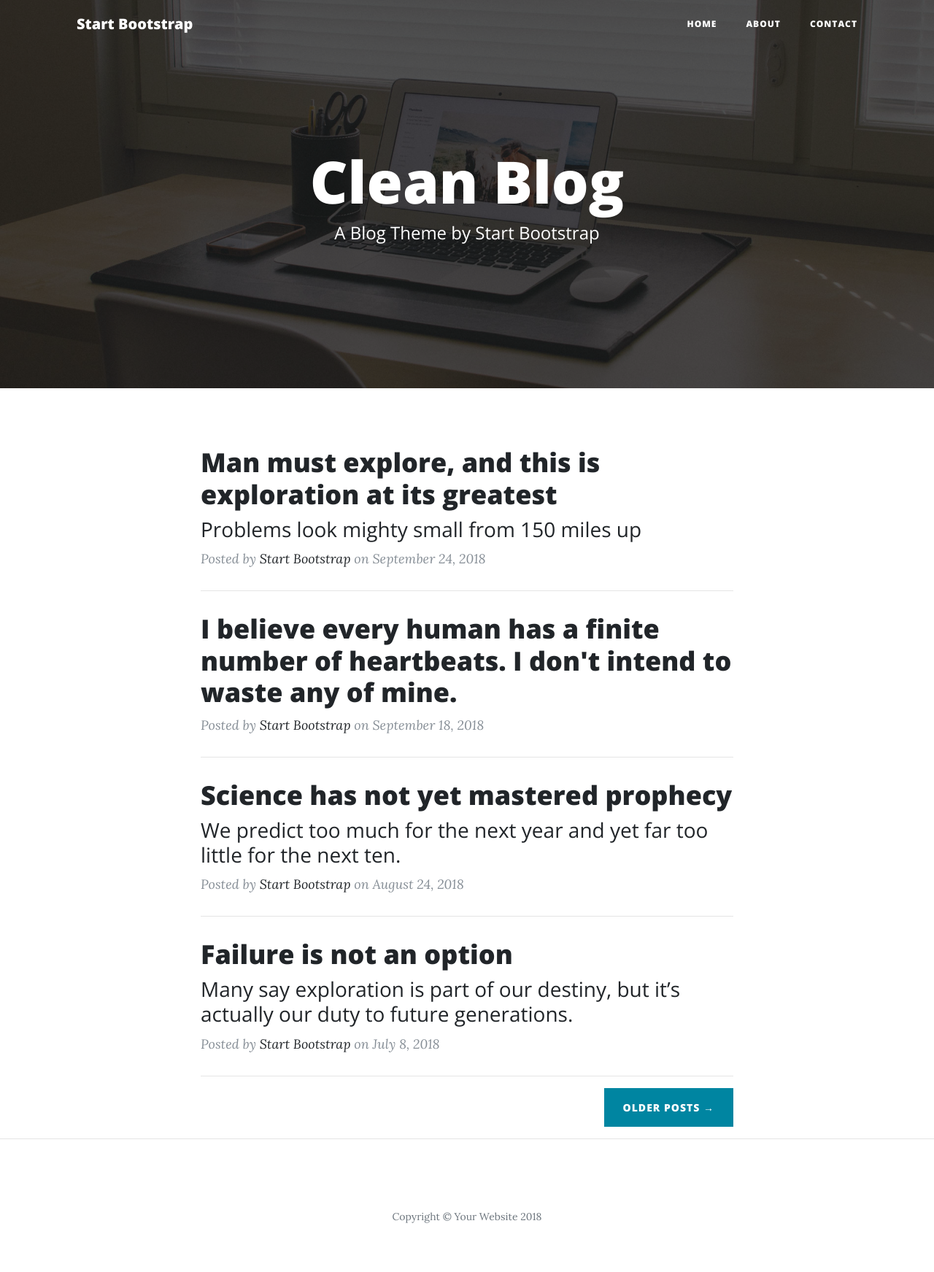
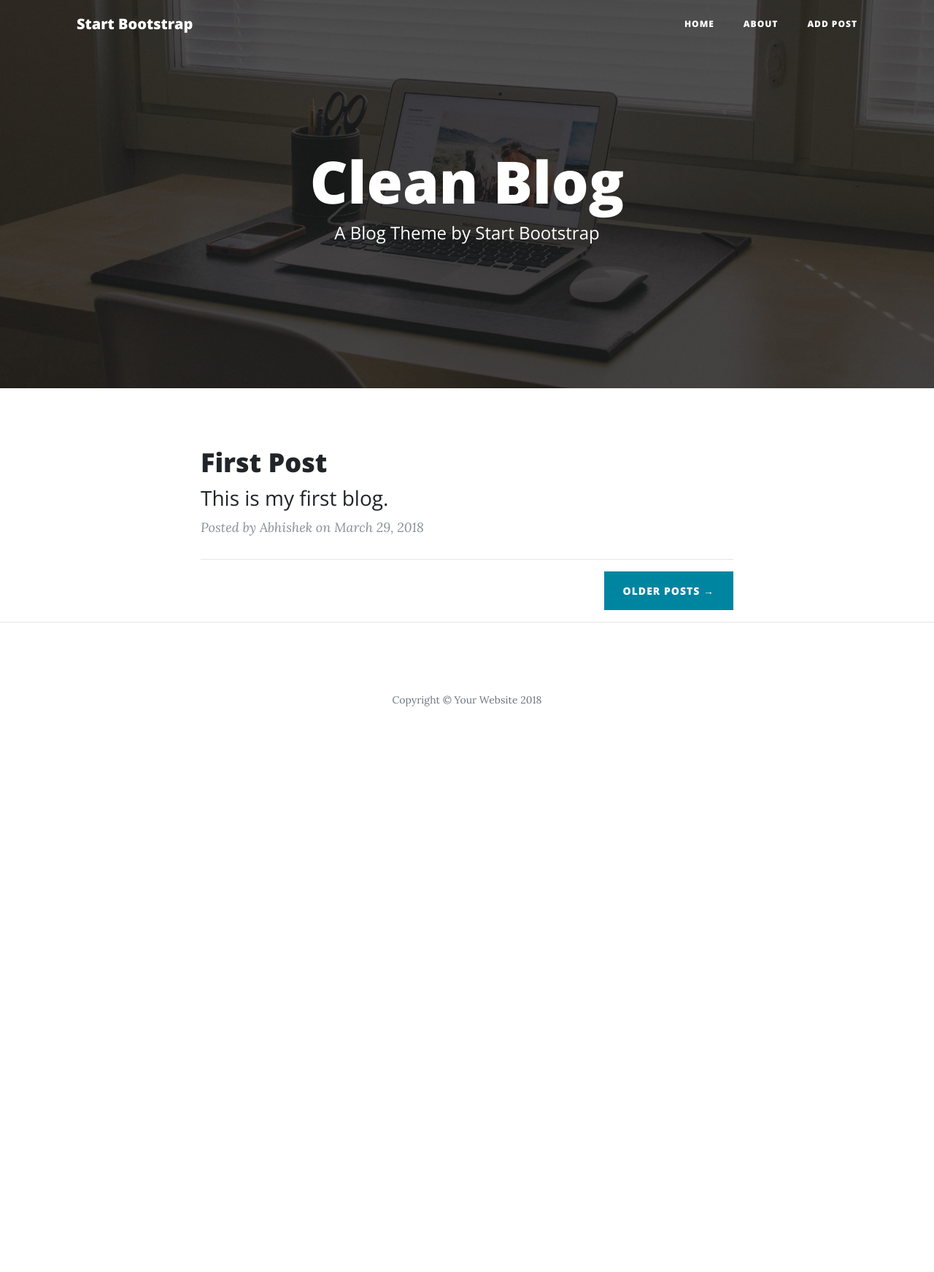
Before and after one commit to abhishekshree/FlaskLearnApp, a Flask app: page / in a window 1280 px wide. Shown: the whole page at 73% size. After the commit the page ends 968 px from the top, so only its background shows below. Run offline with Flask 2, Linux system fonts and the light colour scheme; data comes from the database, SQL or seed files in the repository; some libraries are stand-ins or nearby versions.

Commit message:
Basic work completed

```diff
--- a/app.py
+++ b/app.py
@@ -17,7 +17,8 @@ class Post(db.Model):
 
 @app.route('/')
 def index():
-	return render_template('index.html')
+	posts = Post.query.order_by(Post.date_posted.desc()).all()
+	return render_template('index.html', posts=posts)
 
 @app.route('/about')
 def about():
@@ -28,10 +29,6 @@ def post(post_id):
 	post = Post.query.filter_by(id=post_id).one()
 	date_posted = post.date_posted.strftime('%B %d, %Y')
 	return render_template('post.html', post=post, date_posted=date_posted)
-
-@app.route('/contact')
-def contact():
-	return render_template('contact.html')
 
 @app.route('/add')
 def add():
--- a/templates/about.html
+++ b/templates/about.html
@@ -43,7 +43,7 @@
               <a class="nav-link" href="{{ url_for('about') }}">About</a>
             </li>
             <li class="nav-item">
-              <a class="nav-link" href="{{ url_for('contact') }}">Contact</a>
+              <a class="nav-link" href="{{ url_for('add') }}">Add Post</a>
             </li>
           </ul>
         </div>
--- a/templates/add.html
+++ b/templates/add.html
@@ -43,7 +43,7 @@
               <a class="nav-link" href="{{ url_for('about') }}">About</a>
             </li>
             <li class="nav-item">
-              <a class="nav-link" href="{{ url_for('contact') }}">Contact</a>
+              <a class="nav-link" href="{{ url_for('add') }}">Add Post</a>
             </li>
           </ul>
         </div>
--- a/templates/index.html
+++ b/templates/index.html
@@ -42,7 +42,7 @@
               <a class="nav-link" href="{{ url_for('about') }}">About</a>
             </li>
             <li class="nav-item">
-              <a class="nav-link" href="{{ url_for('contact') }}">Contact</a>
+              <a class="nav-link" href="{{ url_for('add') }}">Add Post</a>
             </li>
           </ul>
         </div>
@@ -67,59 +67,23 @@
     <div class="container">
       <div class="row">
         <div class="col-lg-8 col-md-10 mx-auto">
+          {% for post in posts %}
           <div class="post-preview">
-            <a href="post.html">
+            <a href="{{ url_for('post', post_id=post.id) }}">
               <h2 class="post-title">
-                Man must explore, and this is exploration at its greatest
+                {{ post.title }}
               </h2>
               <h3 class="post-subtitle">
-                Problems look mighty small from 150 miles up
+                {{ post.subtitle }}
               </h3>
             </a>
-            <p class="post-meta">Posted by
-              <a href="#">Start Bootstrap</a>
-              on September 24, 2018</p>
+            <p class="post-meta">Posted by {{ post.author }}
+              on {{ post.date_posted.strftime('%B %d, %Y') }}</p>
           </div>
+          {% endfor %}
+
           <hr>
-          <div class="post-preview">
-            <a href="post.html">
-              <h2 class="post-title">
-                I believe every human has a finite number of heartbeats. I don't intend to waste any of mine.
-              </h2>
-            </a>
-            <p class="post-meta">Posted by
-              <a href="#">Start Bootstrap</a>
-              on September 18, 2018</p>
-          </div>
-          <hr>
-          <div class="post-preview">
-            <a href="post.html">
-              <h2 class="post-title">
-                Science has not yet mastered prophecy
-              </h2>
-              <h3 class="post-subtitle">
-                We predict too much for the next year and yet far too little for the next ten.
-              </h3>
-            </a>
-            <p class="post-meta">Posted by
-              <a href="#">Start Bootstrap</a>
-              on August 24, 2018</p>
-          </div>
-          <hr>
-          <div class="post-preview">
-            <a href="post.html">
-              <h2 class="post-title">
-                Failure is not an option
-              </h2>
-              <h3 class="post-subtitle">
-                Many say exploration is part of our destiny, but it’s actually our duty to future generations.
-              </h3>
-            </a>
-            <p class="post-meta">Posted by
-              <a href="#">Start Bootstrap</a>
-              on July 8, 2018</p>
-          </div>
-          <hr>
+
           <!-- Pager -->
           <div class="clearfix">
             <a class="btn btn-primary float-right" href="#">Older Posts &rarr;</a>
--- a/templates/post.html
+++ b/templates/post.html
@@ -42,7 +42,7 @@
               <a class="nav-link" href="{{ url_for('about') }}">About</a>
             </li>
             <li class="nav-item">
-              <a class="nav-link" href="{{ url_for('contact') }}">Contact</a>
+              <a class="nav-link" href="{{ url_for('add') }}">Add Post</a>
             </li>
           </ul>
         </div>
```
Also changed, not shown: templates/contact.html (deleted, +0 -138 lines).
